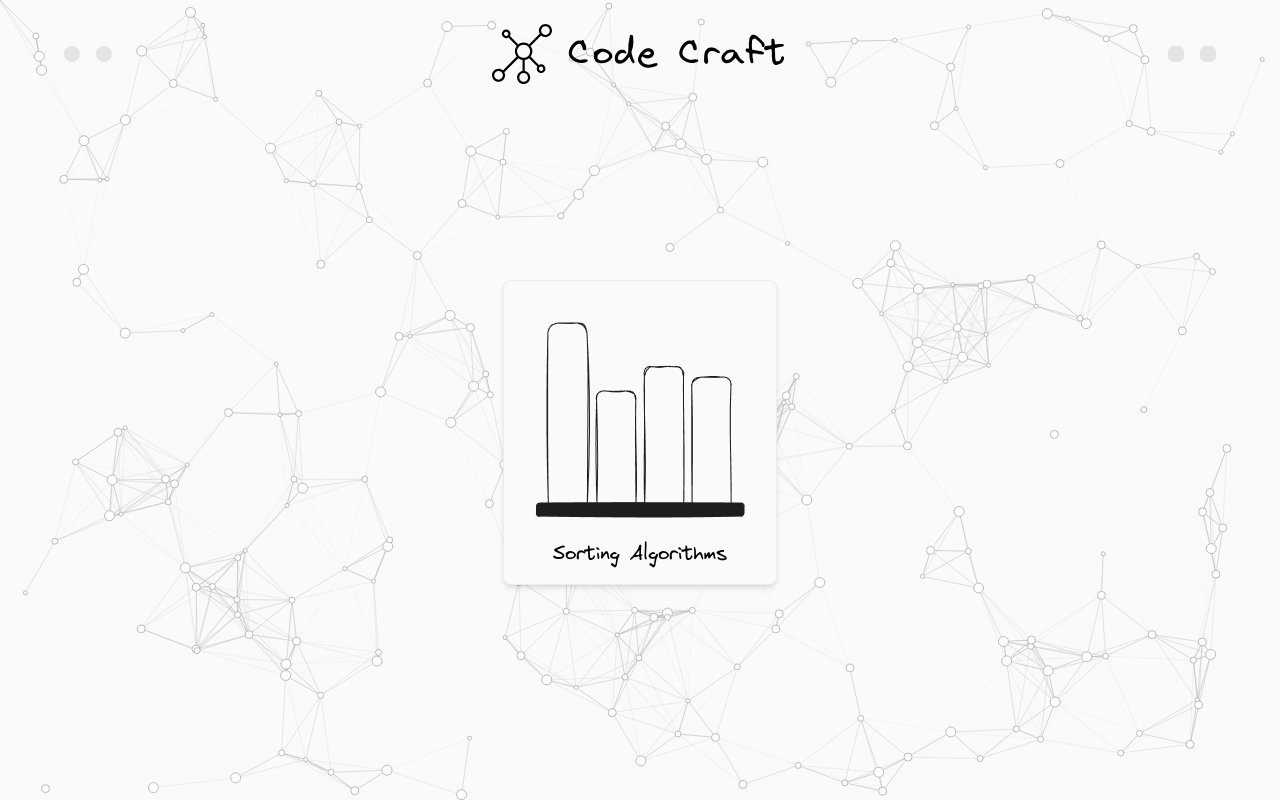
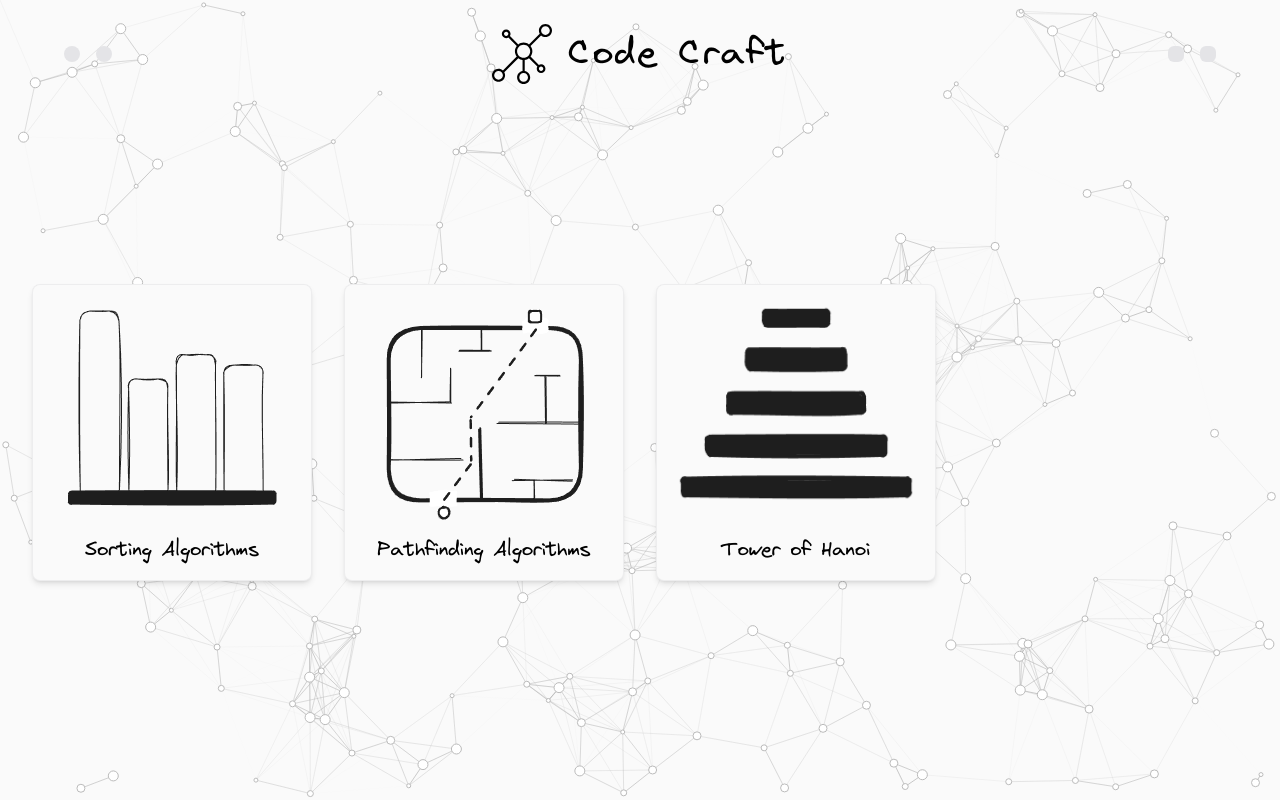
Before and after one commit to victormhp/code-craft, a SvelteKit app: page / in a window 1280 px wide. Built offline with nearby package versions, Linux system fonts and the light colour scheme.

Commit message:
Update main page layout

```diff
--- a/src/routes/+page.svelte
+++ b/src/routes/+page.svelte
@@ -2,8 +2,13 @@
   import { Particles } from '$lib/particles';
   import { NavHome } from '$lib/ui';
   import { isMenuOpened } from '$lib/store';
+  import { fade } from 'svelte/transition';
 
-  const routes = [{ title: 'Sorting Algorithms', img: './sorting.png', path: '/sorting' }];
+  const routes = [
+    { title: 'Sorting Algorithms', img: './sorting.png', path: '/sorting' },
+    { title: 'Pathfinding Algorithms', img: './pathfinding.png', path: '/pathfinding' },
+    { title: 'Tower of Hanoi', img: './hanoi.png', path: '/hanoi' }
+  ];
 </script>
 
 <svelte:head>
@@ -12,20 +17,27 @@
 
 <Particles />
 <NavHome />
-<main class="relative flex min-h-screen w-full items-center justify-center">
+<main
+  class="relative mx-auto flex min-h-screen w-[min(80rem,100%-4rem)] items-center justify-center pb-10 pt-20 lg:pb-16 lg:pt-32"
+>
+  {#if $isMenuOpened}
     <section
-    aria-hidden={!$isMenuOpened}
-    class="grid grid-cols-[repeat(auto-fill,minmax(16rem,1fr))] place-items-center gap-4 px-8 pb-10 pt-20 aria-hidden:hidden lg:gap-8 lg:pb-16 lg:pt-32"
+      in:fade={{ duration: 200 }}
+      out:fade={{ duration: 200 }}
+      class="grid w-full grid-cols-[repeat(auto-fill,minmax(15rem,1fr))] place-items-center gap-8 select-none"
     >
       {#each routes as { title, img, path }}
-      <article class="select-none rounded-lg border border-zinc-200/60 bg-zinc-50 p-4 shadow-md">
-        <div class="px-2 py-4">
+        <article
+          class="flex h-full w-full flex-col justify-between gap-2 rounded-lg border border-zinc-200/60 bg-zinc-50 p-4 shadow-md"
+        >
+          <div class="text-center">
             <a href={path}>
-            <img src={img} alt={title} />
+              <img class="inline-block" src={img} alt={title} />
             </a>
           </div>
           <h2 class="text-center font-virgil text-xl">{title}</h2>
         </article>
       {/each}
     </section>
+  {/if}
 </main>
```
Lines whose indentation alone changed are shown as unchanged.
